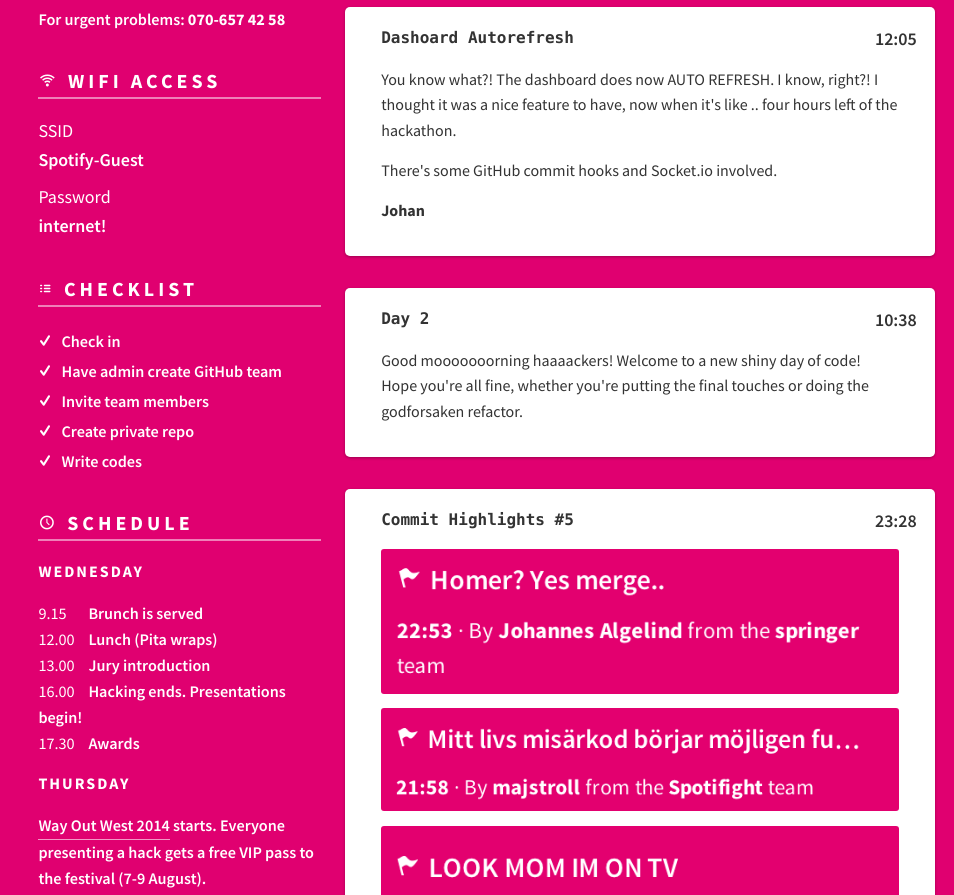
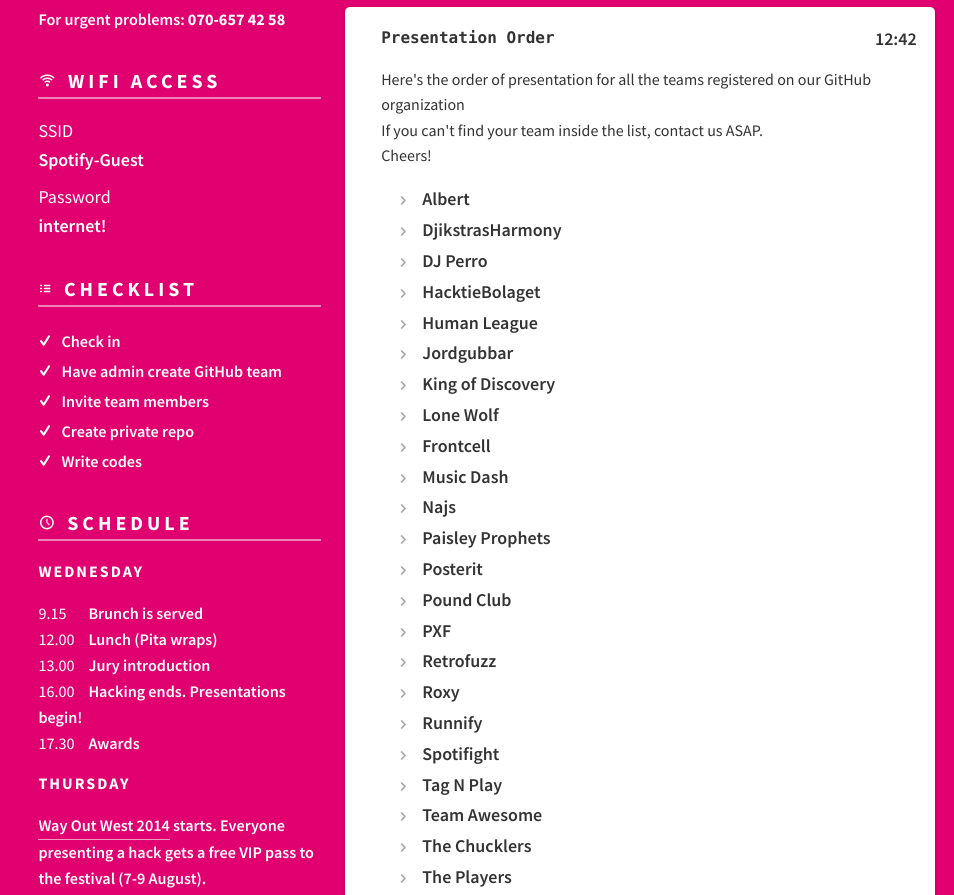
Before and after one commit to wowhack/wowhack.github.io, a website: page index.html in a window 1280 px wide. Shown: the part 177-1072 px from the top of the page, 0-954 px from the left. Drawn offline with nearby package versions, Linux system fonts and the light colour scheme; grey boxes are pictures that could not be loaded; a script that the page names is missing.

Commit message:
Add presentation schedule.

```diff
--- a/index.html
+++ b/index.html
@@ -120,6 +120,45 @@
 
           --><section class="grid__item one-half">
             <h1>Notices</h1>
+
+            <article role="article">
+              <h2>Presentation Order</h2>
+              <time datetime="20140806T12:42" title="2014-08-06, 12:42" pubdate>12:42</time>
+              <div class="content">
+                <p>
+                  Here's the order of presentation for all the teams registered on our GitHub organization <br/>
+                  If you can't find your team inside the list, contact us ASAP. <br/>
+                  Cheers!
+                </p>
+              </div>
+              <ul class="list">
+                <li>Albert</li>
+                <li>DjikstrasHarmony</li>
+                <li>DJ Perro</li>
+                <li>HacktieBolaget</li>
+                <li>Human League</li>
+                <li>Jordgubbar</li>
+                <li>King of Discovery</li>
+                <li>Lone Wolf</li>
+                <li>Frontcell</li>
+                <li>Music Dash</li>
+                <li>Najs</li>
+                <li>Paisley Prophets</li>
+                <li>Posterit</li>
+                <li>Pound Club</li>
+                <li>PXF</li>
+                <li>Retrofuzz</li>
+                <li>Roxy</li>
+                <li>Runnify</li>
+                <li>Spotifight</li>
+                <li>Tag N Play</li>
+                <li>Team Awesome</li>
+                <li>The Chucklers</li>
+                <li>The Players</li>
+                <li>Uncovered</li>
+                <li>X</li>
+              </ul>
+            </article>
 
             <article role="article">
               <h2>Dashoard Autorefresh</h2>
```
